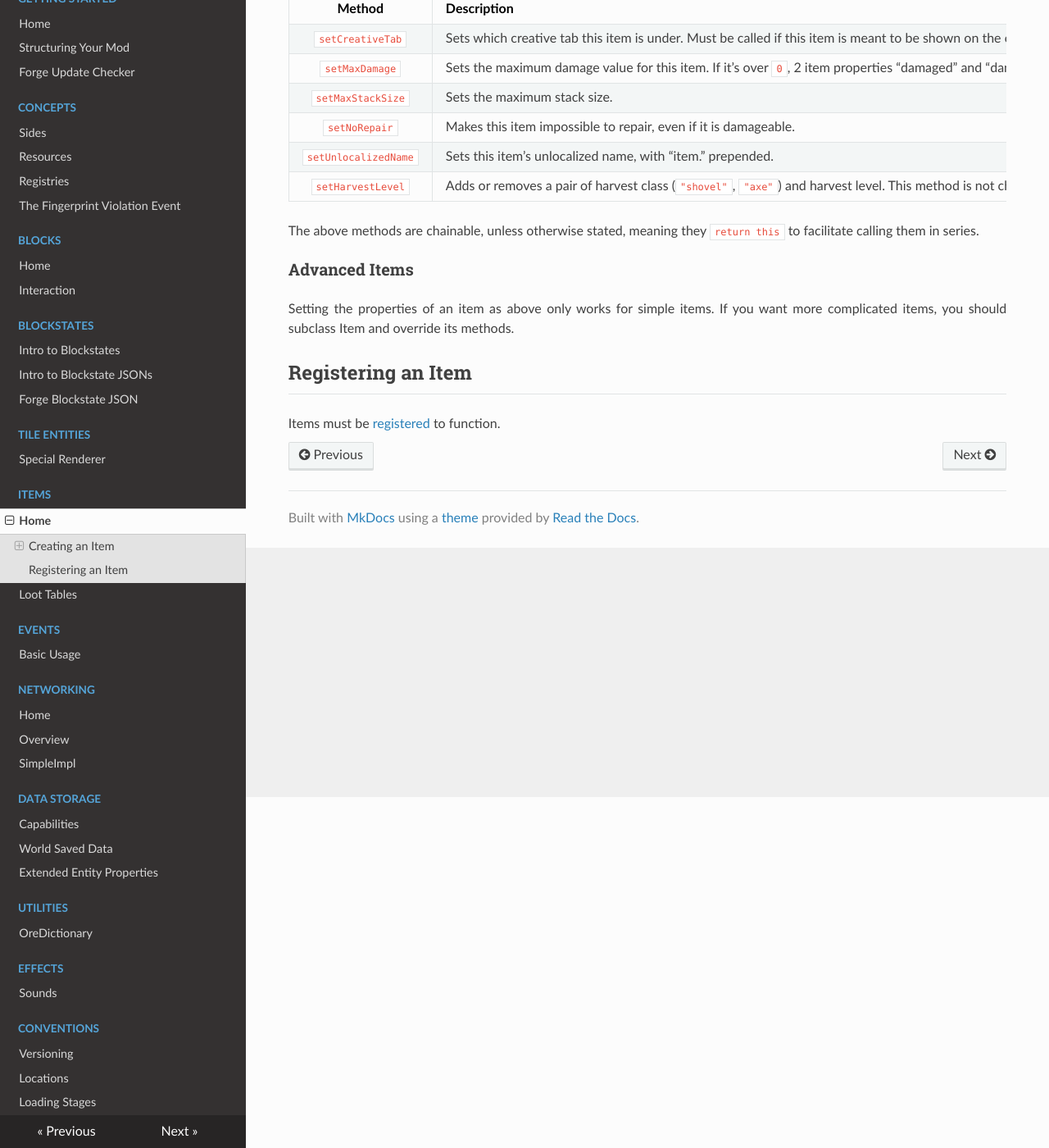
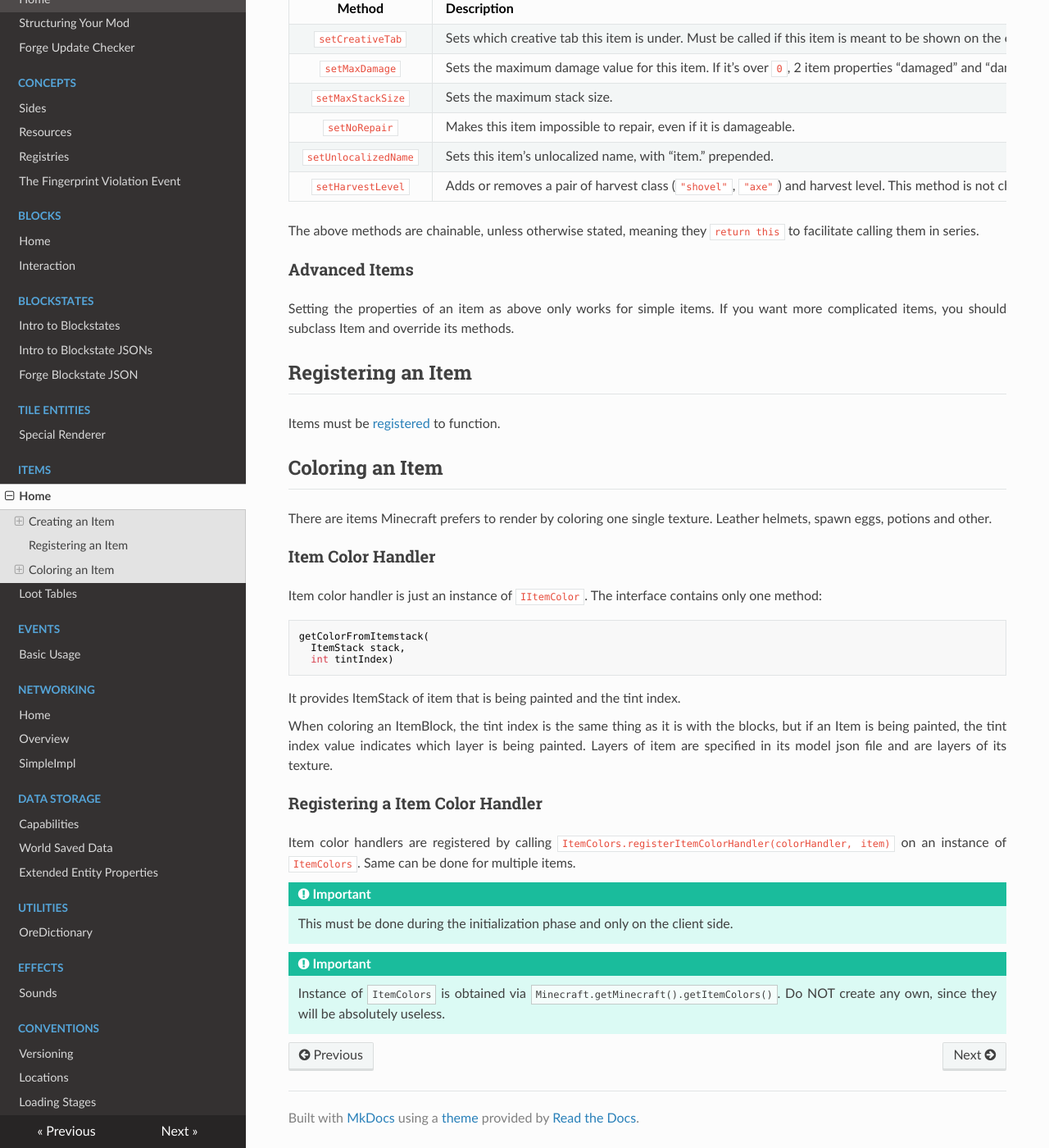
Before and after one commit to MinecraftForge/Documentation, an MkDocs documentation site: the page built from docs/items/items.md, in a window 1280 px wide and 1400 px high, scrolled down 428 px. Shown: the whole window at 82% size. Built offline with MkDocs 1.6.1, drawn with Linux system fonts in a browser that asks for light colours; nearby versions of some CDN libraries; old or Windows-style settings are respelled for this version of MkDocs.

Commit message:
Add "Coloring an Item" section to Items; organize

````diff
--- a/docs/items/items.md
+++ b/docs/items/items.md
@@ -30,4 +30,33 @@ Registering an Item
 
 Items must be [registered][registering] to function.
 
+Coloring an Item
+----------------
+
+There are items Minecraft prefers to render by coloring one single texture. Leather helmets, spawn eggs, potions and other.
+
+### Item Color Handler
+
+Item color handler is just an instance of `IItemColor`. The interface contains only one method:
+
+```java
+getColorFromItemstack(
+  ItemStack stack,
+  int tintIndex)
+```
+
+It provides ItemStack of item that is being painted and the tint index.
+
+When coloring an ItemBlock, the tint index is the same thing as it is with the blocks, but if an Item is being painted, the tint index value indicates which layer is being painted. Layers of item are specified in its model json file and are layers of its texture.
+
+### Registering a Item Color Handler
+
+Item color handlers are registered by calling `ItemColors.registerItemColorHandler(colorHandler, item)` on an instance of `ItemColors`. Same can be done for multiple items.
+
+!!! important
+    This must be done during the initialization phase and only on the client side.
+
+!!! important
+    Instance of `ItemColors` is obtained via `Minecraft.getMinecraft().getItemColors()`. Do NOT create any own, since they will be absolutely useless.
+
 [registering]: ../concepts/registries.md#registering-things
````
Also changed, not shown: docs/blocks/blocks.md (+15 -10 lines).
